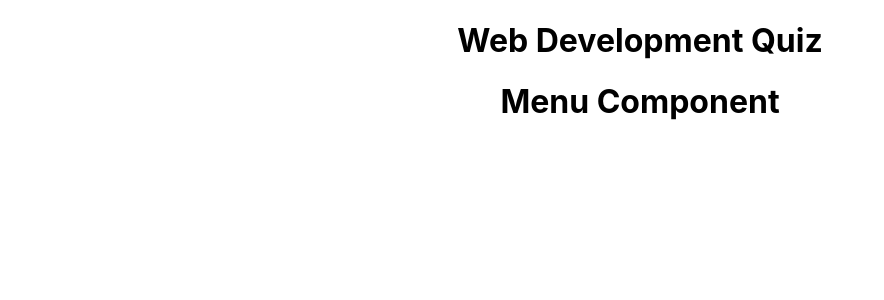
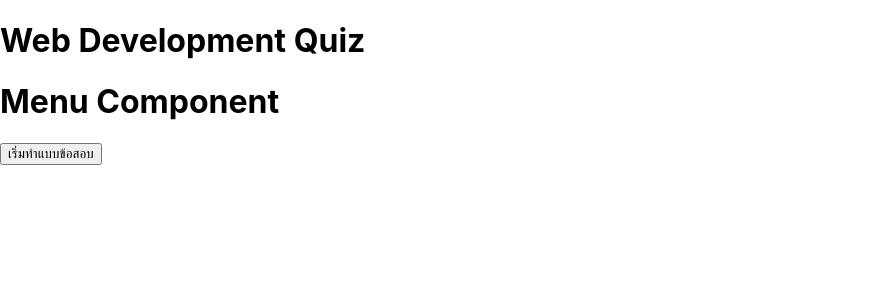
Before and after one commit to AekJ4s/React-workshop, a React (Create React App) app in the folder quiz-app/: page / in a window 1280 px wide. Shown: the top 300 px of the page, without its empty margins (0-884 px from the left). Built offline with nearby package versions, Linux system fonts and the light colour scheme.

Commit message:
Update File App.js and Menu.js

```diff
--- a/quiz-app/src/App.js
+++ b/quiz-app/src/App.js
@@ -1,18 +1,22 @@
-import {useState} from "react"
-import './App.css';
-import Menu from "./component/Menu";
+
+import { createContext, useState } from "react"
+import Menu from "./component/Menu"
 import Quiz from "./component/Quiz";
 import Score from "./component/Score";
 
+export const DataContext = createContext()
+
 function App() {
-  const [appState,setAppState] = useState("menu");
+  const [appState, setAppState] = useState("menu");
   return (
-    <div className="App">
-      <h1>Web Development Quiz</h1>
-      {appState === "menu" && <Menu/>}
-      {appState === "quiz" && <Quiz/>}
-      {appState === "score" && <Score/>}
-    </div>
+    <DataContext.Provider value={{ appState, setAppState }} >
+      <div className="App">
+        <h1>Web Development Quiz</h1>
+        {appState === "menu" && <Menu />}
+        {appState === "quiz" && <Quiz />}
+        {appState === "score" && <Score />}
+      </div>
+    </DataContext.Provider>
   );
 }
 
--- a/quiz-app/src/component/Menu.js
+++ b/quiz-app/src/component/Menu.js
@@ -1,7 +1,11 @@
+import { useContext } from "react";
+import { DataContext } from "../App";
 const Menu = ()=>{
+    const {setAppState} = useContext(DataContext)
     return(
         <div className="quiz">
             <h1>Menu Component</h1>
+            <button onClick={()=>setAppState("quiz")}>เริ่มทำแบบข้อสอบ</button>
         </div>
     )
 }
```
